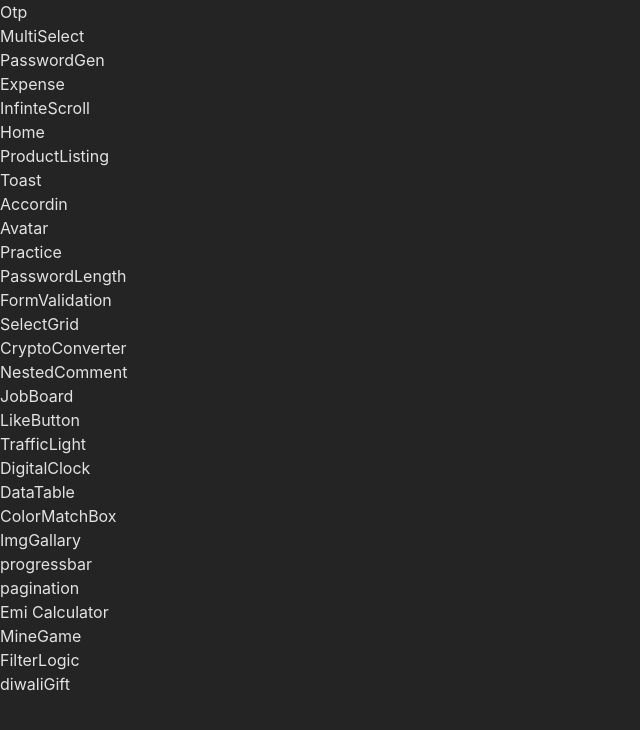
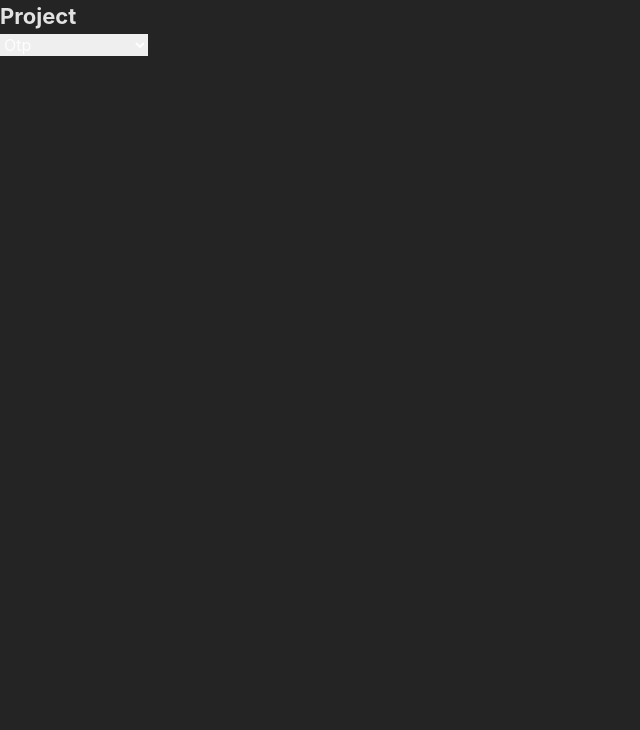
Before and after one commit to JAY456-dEV/reactProjects-interviewQuestion, a React (Vite) app: page / in a window 1280 px wide. Shown: the top 730 px of the page, without its empty margins (0-640 px from the left). Built offline with nearby package versions, Linux system fonts and the light colour scheme.

Commit message:
updated project

```diff
--- a/components/projectShow.jsx
+++ b/components/projectShow.jsx
@@ -82,10 +82,6 @@ function ProjectShow() {
                     if (item.id == param.id) {
                         return (
                             <div className='mb-10'>
-                                <div className='flex bg-white text-black w-fit gap-2  py-2 px-6 m-5'>
-                                    <p className='projectShowTitle common-nameStyle'>{item.id} :</p>
-                                    <p className='projectShowName common-nameStyle'>{item.name}</p>
-                                </div>
                                 <div className='flex justify-center h-screen'>
                                     {item.component}
                                 </div>
--- a/package.json
+++ b/package.json
@@ -15,6 +15,7 @@
     "react-dom": "^18.2.0",
     "react-icons": "^5.2.1",
     "react-router-dom": "^6.26.2",
+    "ui": "github:shadcn/ui",
     "yup": "^1.4.0"
   },
   "devDependencies": {
--- a/src/App.jsx
+++ b/src/App.jsx
@@ -12,7 +12,7 @@ import SecForm from '../components/multiStepForm/secForm'
 import ThirdForm from '../components/multiStepForm/thirdForm'
 import Pagination from '../components/pagination/pagination'
 import InfinteScroll from '../components/infinteScroll/infinteScroll'
-import { BrowserRouter, Form, Link, Route, Routes } from 'react-router-dom'
+import { BrowserRouter, Form, Link, Outlet, Route, Routes, useNavigate, useParams } from 'react-router-dom'
 import Productlisting from '../components/breadcrumbs/productlisting'
 import ProductDetail from '../components/breadcrumbs/productDetail'
 import Home from '../components/breadcrumbs/Home'
@@ -66,7 +66,7 @@ const componentsArray = [
   { id: 25, name: 'DigitalClock', component: <DigitalClock /> },
   { id: 26, name: 'DataTable', component: <DataTable /> },
   { id: 27, name: 'ColorMatchBox', component: <ColorMatchBox boxSize={12} /> },
-  // { id: 28, name: 'PollWidget', component: <PollWidget /> },
+  // { id: 28, name: 'PollWidget', component: <PollWidget /> }
   { id: 29, name: 'ImgGallary', component: <ImgGallary /> },
   { id: 30, name: 'progressbar', component: <ProgressBar /> },
   { id: 31, name: 'pagination', component: <Pagination /> },
@@ -77,16 +77,51 @@ const componentsArray = [
 ];
 
 // Render the components or access them based on the array
+
 function App() {
+  const navigate = useNavigate()
+  const param = useParams()
+
+  function handleValue(e) {
+    navigate(e.target.value)
+  }
+
   return (
-    <div className='flex flex-wrap gap-2 justify-center mt-10'>
-      {componentsArray.map((comp) => (
-        <Link to={`/project/${comp.id}`} key={comp.id} className='bg-white py-2 px-6 text-black'>
-          <h2>{comp.name}</h2>
-          {/* {comp.component} */}
-        </Link>
-      ))}
-    </div>
+    <div className='flex flex-col flex-wrap gap-2 justify-center max-w-[1450px] mx-auto'>
+      <div className='flex items-center justify-between mt-6'>
+        {!param.id && <p className='projectShowName common-nameStyle'>Project</p>}
+        {
+          componentsArray.map((item) => {
+            if (item.id == param.id) {
+              return <div className='flex text-white w-fit gap-2  py-2 px-6 m-5'>
+                <p className='projectShowTitle common-nameStyle'>{item.id} :</p>
+                <p className='projectShowName common-nameStyle'>{item.name}</p>
+              </div>
+            } else {
+
+            }
+          })
+        }
+        <select
+          name=""
+          id=""
+          className="w-56 px-4 py-2 bg-white border border-gray-300 rounded-md shadow-sm focus:outline-none focus:ring-2 focus:ring-blue-500 focus:border-blue-500 text-black"
+          onClick={handleValue}
+        >
+          {componentsArray.map((comp) => (
+            <option
+              value={`/project/${comp.id}`}
+              key={comp.id}
+              className="text-black bg-white hover:bg-gray-100 focus:bg-blue-100"
+            >
+              {comp.name}
+            </option>
+          ))}
+        </select>
+
+      </div>
+      <Outlet />
+    </div >
   );
 }
 
```
Also changed, not shown: src/main.jsx (+6 -5 lines), 1 other file (tests, documents, lock files or other folders).
